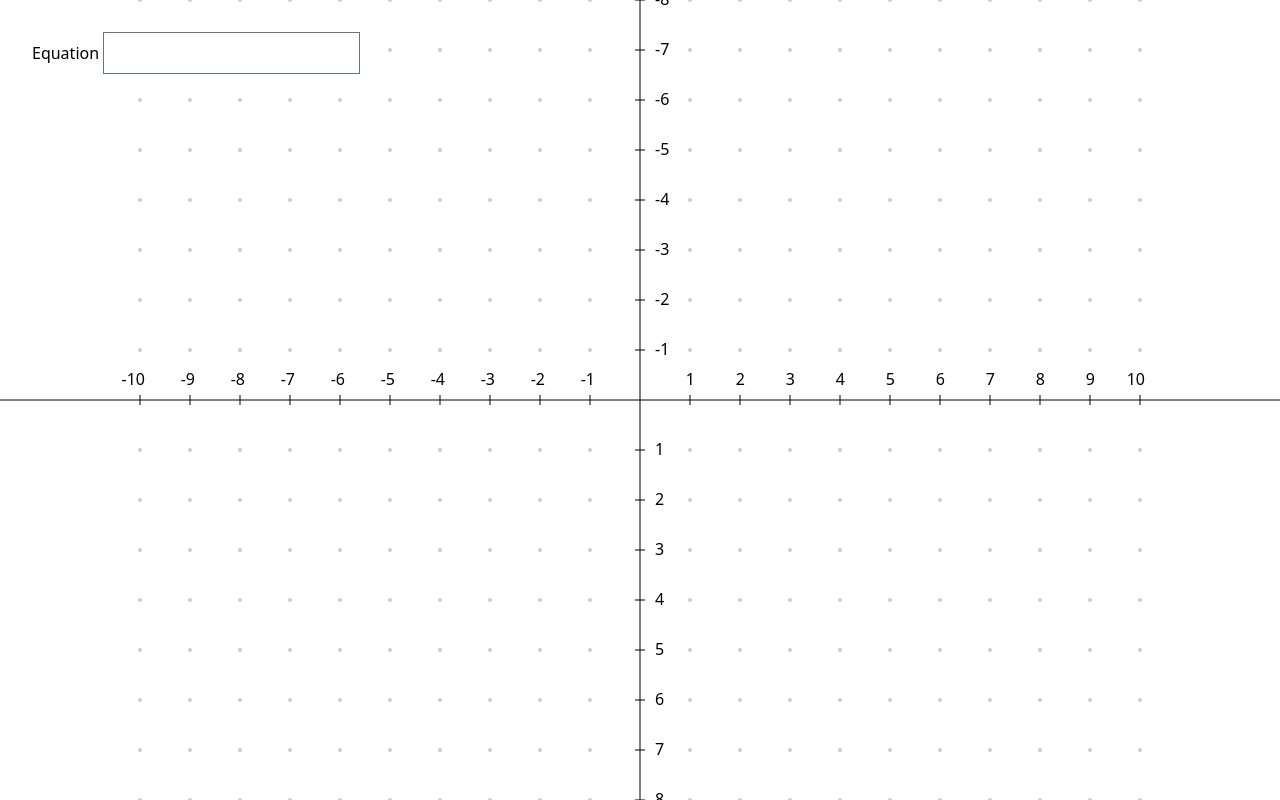
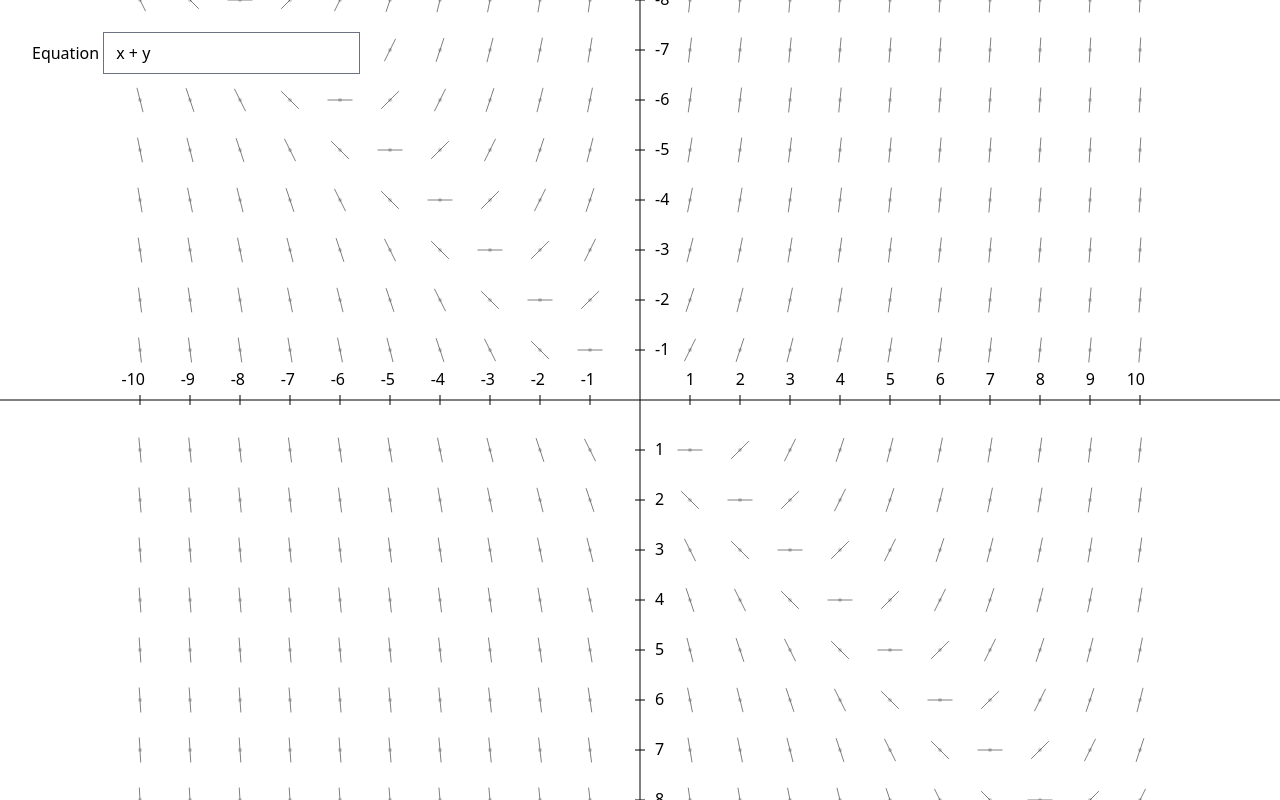
Before and after one commit to Rayn322/slope-field, a SvelteKit app: page / in a window 1280 px wide. Built offline with nearby package versions, Linux system fonts and the light colour scheme.

Commit message:
Make slopes all the same length

```diff
--- a/src/routes/+page.svelte
+++ b/src/routes/+page.svelte
@@ -1,13 +1,37 @@
 <script lang="ts">
-	import { derivative } from 'mathjs';
+	import { parse } from 'mathjs';
 	let width: number = 0;
 	let height: number = 0;
-	let equation: string;
+	let equation: string = 'x + y';
+	let equationFunction: (scope?: any) => any;
+	$: try {
+		equationFunction = parse(equation).compile().evaluate;
+	} catch (e) {
+		// ignore
+	}
 
 	const scale = 50;
 
 	const xTicks = [-10, -9, -8, -7, -6, -5, -4, -3, -2, -1, 1, 2, 3, 4, 5, 6, 7, 8, 9, 10];
 	const yTicks = [-10, -9, -8, -7, -6, -5, -4, -3, -2, -1, 1, 2, 3, 4, 5, 6, 7, 8, 9, 10];
+
+	function getCoordinates(x: number, y: number) {
+		if (equation) {
+			const slope = equationFunction({ x, y });
+			const hypotenuse = Math.sqrt(slope ** 2 + 1);
+			const length = 0.25;
+
+			// make hypotenuse a length of 1
+			const x1 = x - length / hypotenuse;
+			const y1 = y - (length * slope) / hypotenuse;
+			const x2 = x + length / hypotenuse;
+			const y2 = y + (length * slope) / hypotenuse;
+
+			return { x1, y1, x2, y2 };
+		} else {
+			return { x1: 0, y1: 0, x2: 0, y2: 0 };
+		}
+	}
 </script>
 
 <svelte:window bind:innerWidth={width} bind:innerHeight={height} />
@@ -46,6 +70,7 @@
 	<!-- plot points -->
 	{#each xTicks as x}
 		{#each yTicks as y}
+			{@const { x1, y1, x2, y2 } = getCoordinates(x, y)}
 			<circle
 				cx={width / 2 + x * scale}
 				cy={height / 2 - y * scale}
@@ -53,6 +78,14 @@
 				fill="black"
 				opacity="0.2"
 			/>
+			<line
+				x1={width / 2 + x1 * scale}
+				y1={height / 2 - y1 * scale}
+				x2={width / 2 + x2 * scale}
+				y2={height / 2 - y2 * scale}
+				stroke="black"
+				opacity="0.5"
+			/>
 		{/each}
 	{/each}
 </svg>
```
